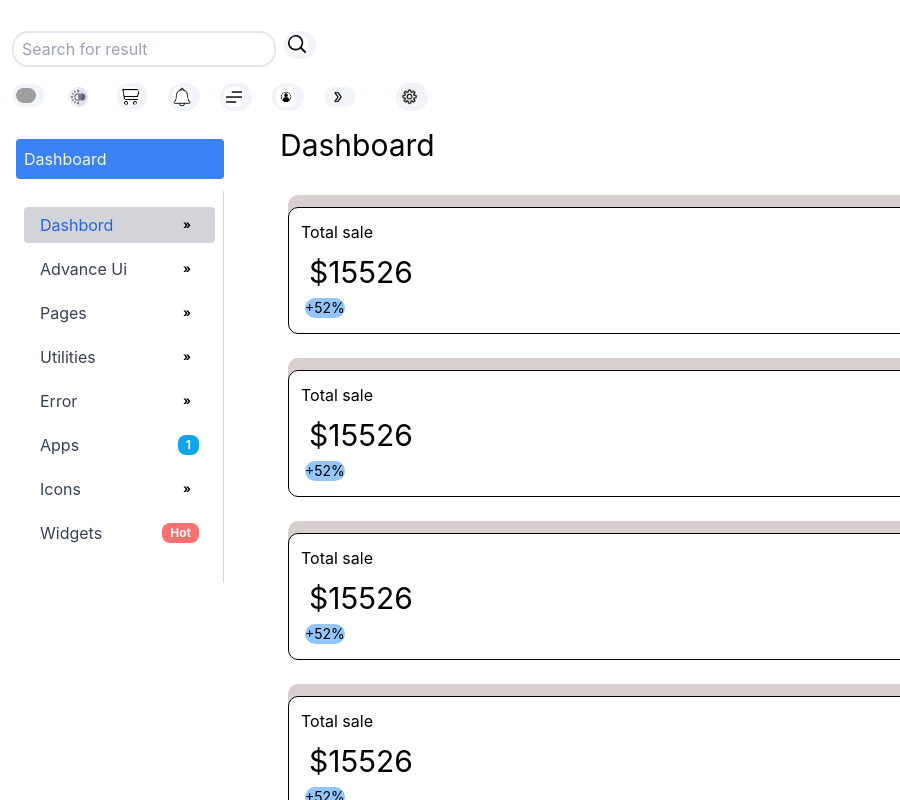
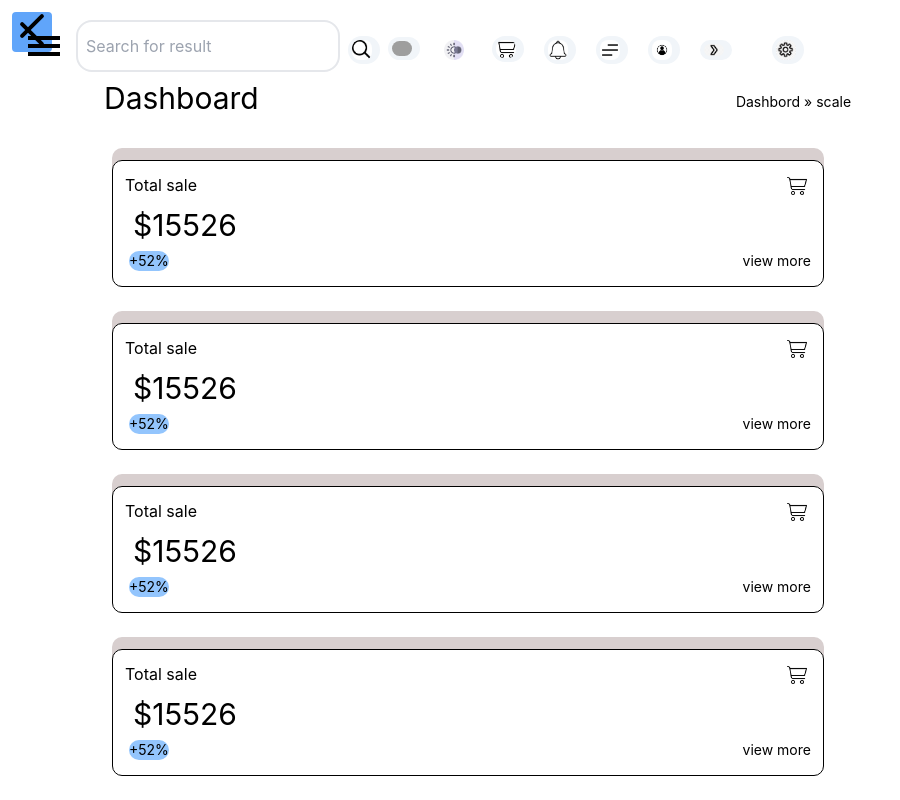
Before and after one commit to Ayush-2302/velvet1, a React (Create React App) app: page / in a window 600 px wide. Shown: the top 800 px of the page, 900 px wide, since content can reach past the window. Built offline with nearby package versions, Linux system fonts and the light colour scheme; grey boxes are pictures that could not be loaded.

Commit message:
made the sidebar dynamic and made dashboard responsive

```diff
--- a/src/component/Body.js
+++ b/src/component/Body.js
@@ -4,7 +4,7 @@ function Body() {
   return (
     <>
       {/* first row first card */}
-      <div className="grid lg:grid-cols-3 md:grid-cols-2 sm:grid-cols-1    ">
+      <div className="grid xl:grid-cols-3 lg:grid-cols-3 md:grid-cols-2 sm:grid-cols-1    ">
         <div className="card card1">
           <h1 className=" text-2xl  font-bold">Recent Activity</h1>
           <hr className="mt-3" />
@@ -50,7 +50,7 @@ function Body() {
 
         {/* first row second card */}
 
-        <div className="card card2 sm:h-auto sm:grow grow h-96">
+        <div className="card card2 lg:col-span-2 sm:h-auto sm:grow grow h-96">
           <div className="top flex justify-between">
             <h1 className=" text-2xl font-bold">Scales Statistics </h1>
             <div className="btn flex ">
@@ -72,8 +72,8 @@ function Body() {
 
         {/* first row third card */}
 
-        <div className="card grid md:col-span-2 card3">
-          <div className="top flex justify-between">
+        <div className="card card3  grid sm:col-span-3 ">
+          <div className="top flex  justify-between">
             <h1 className=" text-2xl font-bold">Scales Value </h1>
             <button className="w-fit bg-blue-200 rounded-2xl p-1">
               View All
@@ -90,7 +90,7 @@ function Body() {
       </div>
 
       {/* second row first card */}
-        <div className="grid lg:grid-cols-1 md:col-span-1">
+      <div className="grid lg:grid-cols-2 md:col-span-2 sm:col-span-2">
         <div className="card card4">
           <div className="top flex justify-between">
             <h1 className=" text-2xl font-bold">Scales Value </h1>
@@ -248,7 +248,6 @@ function Body() {
       {/* second row third card */}
 
       <div className="grid lg:grid-cols-2 md:grid-cols-1">
-
         <div className="card card6">
           <div className="top flex justify-between">
             <h1 className=" text-2xl font-bold">Monthly Profit </h1>
@@ -337,7 +336,6 @@ function Body() {
           <hr className=" m-2" />
         </div>
       </div>
-
 
       {/* Third row second card */}
 
--- a/src/component/Dashboard.js
+++ b/src/component/Dashboard.js
@@ -4,7 +4,7 @@ import cart from "../asserts/images/cart.png";
  function Dashboard  ()  {
   return (
     <>
-      <div className="dashboard text-3xl ml-10 mr-10 flex justify-between">
+      <div className="dashboard mt-20 text-3xl ml-10 mr-10 flex justify-between">
         Dashboard <p className=" text-sm m-3">Dashbord » scale</p>
       </div>
       <div className=" boxes mr-12 grid lg:grid-cols-5 md:grid-cols-3 xl:gap-8 sm:grid-cols-2 grid-cols-1 ">
--- a/src/component/Navbar.js
+++ b/src/component/Navbar.js
@@ -10,22 +10,36 @@ import setting from "../asserts/images/sett.jpg";
 import zoom from "../asserts/images/zoom.png";
 import { Link } from "react-router-dom";
 
-
-
 function Navbar(props) {
   const darkMode = () => {
     props.toggleMode();
   };
 
+  // const[show, setShow]=useState(false);
+
+  // const toggle=()=> setShow(!show)
+
   return (
     <>
 
+
+
+
+
+
+    <div className="navbar ">
       <nav
-        className={` pl-3 pb-3 flex  justify-between   pr-4 ${
+        className={` pl-3 pb-3 mt-5  fixed flex sm:shrink lg:justify-between md:justify-around sm:justify-evenly  pr-4 ${
           props.mode === "light" ? "dark" : "light"
         }`}
       >
-        <div className="search ">
+        <div className="search flex ">
+          <div className="btn space-y-1 m-4">
+            <div className="l1 w-8 h-1 bg-black"></div>
+            <div className="l2 w-8 h-1 bg-black"></div>
+            <div className="l3 w-8 h-1 bg-black"></div>
+          </div>
+
           <label htmlFor="search"></label>
           <input
             type="search"
@@ -37,7 +51,7 @@ function Navbar(props) {
             <img src={Search} alt="" className=" rounded-lg w-5" />
           </button>
         </div>
-        <div className="icons mt-4  ">
+        <div className="icons mt-4 flex md:shrink sm:shrink  ">
           <ul className=" flex space-x-5 text-lg pr-2">
             <li>
               <Link to="/dummy">
@@ -48,7 +62,10 @@ function Navbar(props) {
             </li>
             <li>
               <Link to="#">
-                <button className=" hover:bg-blue-200 w-8 p-1 rounded-2xl " onClick={darkMode}>
+                <button
+                  className=" hover:bg-blue-200 w-8 p-1 rounded-2xl "
+                  onClick={darkMode}
+                >
                   <img src={mode} alt="" className="rounded-lg w-5 " />
                 </button>
               </Link>
@@ -102,7 +119,7 @@ function Navbar(props) {
             </li>
           </ul>
         </div>
-      </nav>
+      </nav></div>
     </>
   );
 }
--- a/src/component/Velvet.js
+++ b/src/component/Velvet.js
@@ -2,50 +2,32 @@ import React, { useState } from "react";
 
 function Velvet() {
 
-  const[show, setShow]=useState("showing");
-  const click=(event)=>{
+  const[show, setShow]=useState(false);
 
-  }
-
-
-
-
-
-
-
-
+  const toggle=()=> setShow(!show)
 
   return (
     <>
-      <div className="w-64 px-4">
-        <div className="h-16 flex items-center">
+      <div className={` ${show? " w-64" :" w-10"}  icon  m-3 w-10 grid bg-blue-400  h-10 rounded cursor-pointe`} onClick={toggle}>
+        <div className="line1  w-8 h-1  m-1 translate-y-4 rotate-45   bg-black rounded-3xl"></div>
+        <div className="line2  w-8 h-1 m-1 opacity-0  bg-black rounded-3xl"></div>
+        <div className="line3  w-8 h-1 m-1 -translate-y-4 -rotate-45   bg-black rounded-3xl"></div>
+
+    <div className={` ${show? "opacity-100" : " opacity-0"}   `} onClick={toggle}>
+
+
+        <div className="h-16 flex items-center" >
           <div className="w-52 mx-auto bg-blue-500 hover:bg-blue-600 flex items-center justify-between text-gray-100 p-2 rounded space-x-2 transition duration-150">
             <span>Dashboard</span>
-
-
-          <div className="icon  w-fit h-auto rounded-xl cursor-pointe bg-white ">
-            <div className="line1"></div>
-            <div className="line2"></div>
-            <div className="line3"></div>
-          </div>
-
-
-
-
-
-
-
-
-
+            <button>»</button>
           </div>
         </div>
         <div className="px-2 pt-4 pb-8 border-r border-gray-300">
           <ul className="space-y-2">
             <li>
-              <div className="bg-gray-500 bg-opacity-30 text-blue-600 flex items-center justify-between py-1.5 px-4 rounded cursor-pointer">
+              <div className=" hover:bg-gray-200 flex items-center hover:text-blue-600  justify-between py-1.5 px-4 rounded cursor-pointer">
                 <span className="flex items-center space-x-2">
                   <span>Dashbord</span>
-
                 </span>
                 <span className=" text-black font-bold px-2 py-0.5 text-xs rounded-lg">
                   »
@@ -113,6 +95,7 @@ function Velvet() {
           </ul>
         </div>
       </div>
+      </div>
     </>
   );
 }
--- a/src/index.css
+++ b/src/index.css
@@ -32,27 +32,7 @@
 
 
 
-@media (min-width:400px)and (max-width: 740px) {
 
-
-
-
-
-
-  nav {
-    display: flex;
-    flex-direction: column;
-  }
-  nav {
-    display: flex;
-    justify-content: center;
-    flex-direction: column;
-  }
-  .search,
-  .icons {
-    margin-top: 15px;
-  }
-}
 
 @tailwind utilities;
 
```
Lines whose indentation alone changed are shown as unchanged.
